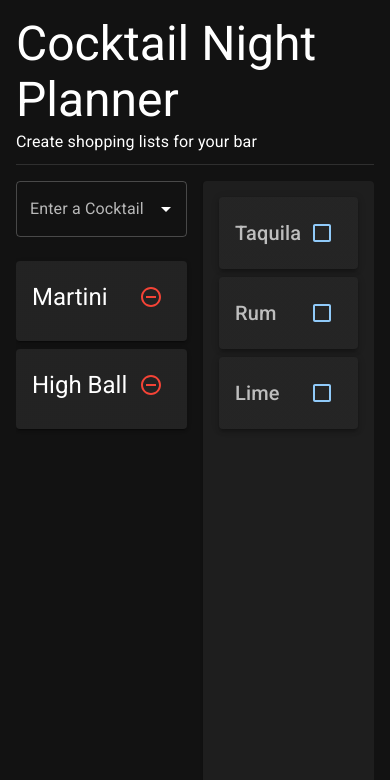
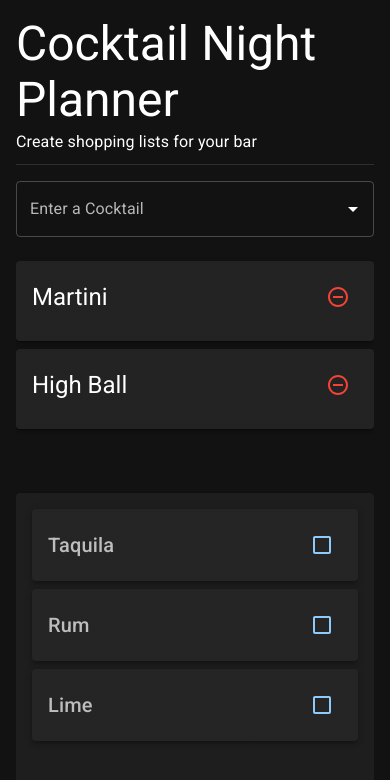
Before and after one commit to deiden26/cocktail-night-planner, a React (Create React App) app: page / in a window 390 px wide. Shown: the top 780 px of the page. Built offline with nearby package versions, Linux system fonts and the light colour scheme.

Commit message:
feat: Make columns responsive

```diff
--- a/src/PageLayout.js
+++ b/src/PageLayout.js
@@ -13,10 +13,10 @@ export default function PageLayout() {
         </Box>
         <Box flex={1} overflow="auto">
           <Grid container spacing={2} height="100%">
-            <Grid item xs={6}>
+            <Grid item sm={6} xs={12}>
               <Cocktails/>
             </Grid>
-            <Grid item xs={6}>
+            <Grid item sm={6} xs={12}>
               <IngredientList/>
             </Grid>
           </Grid>
```
